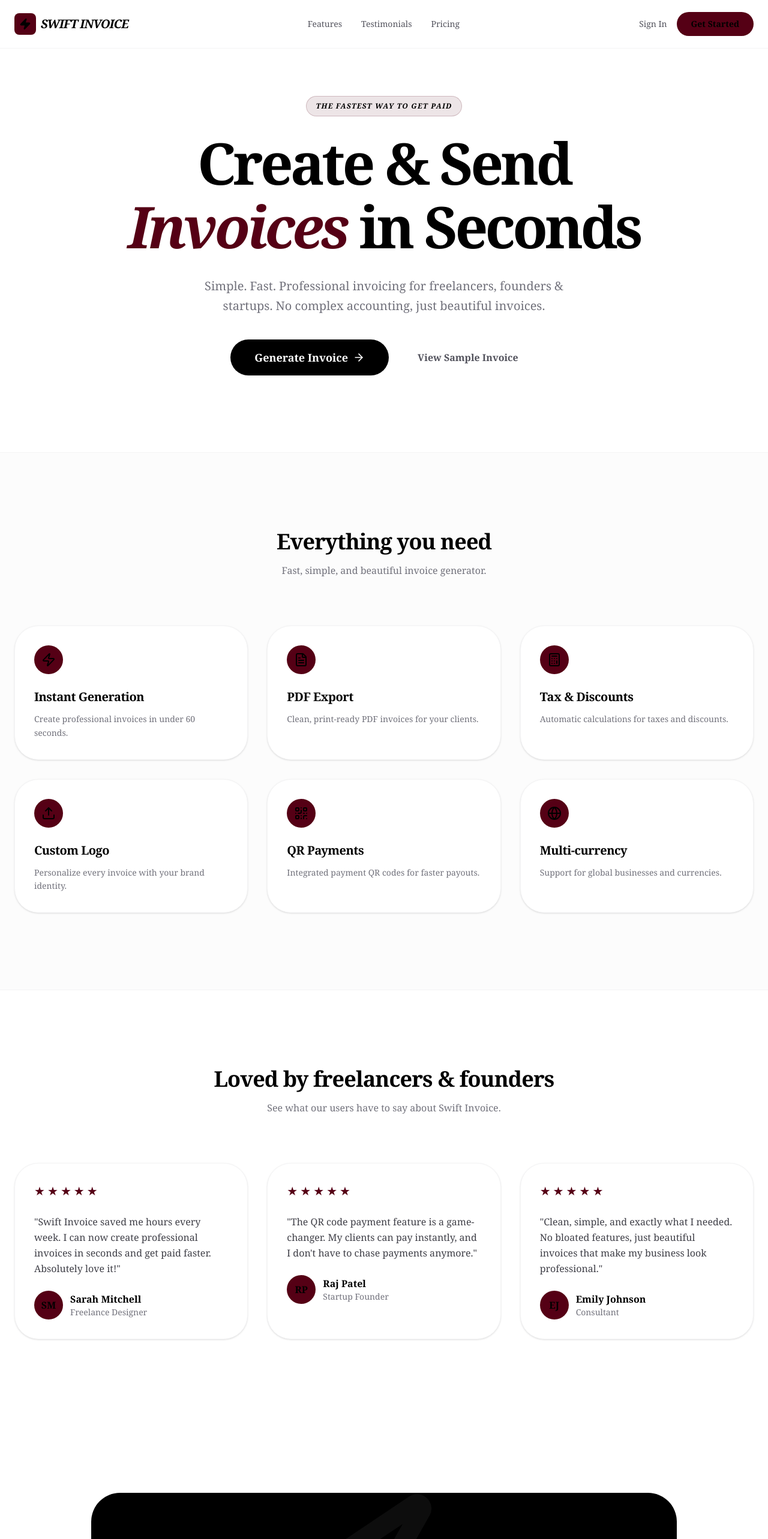
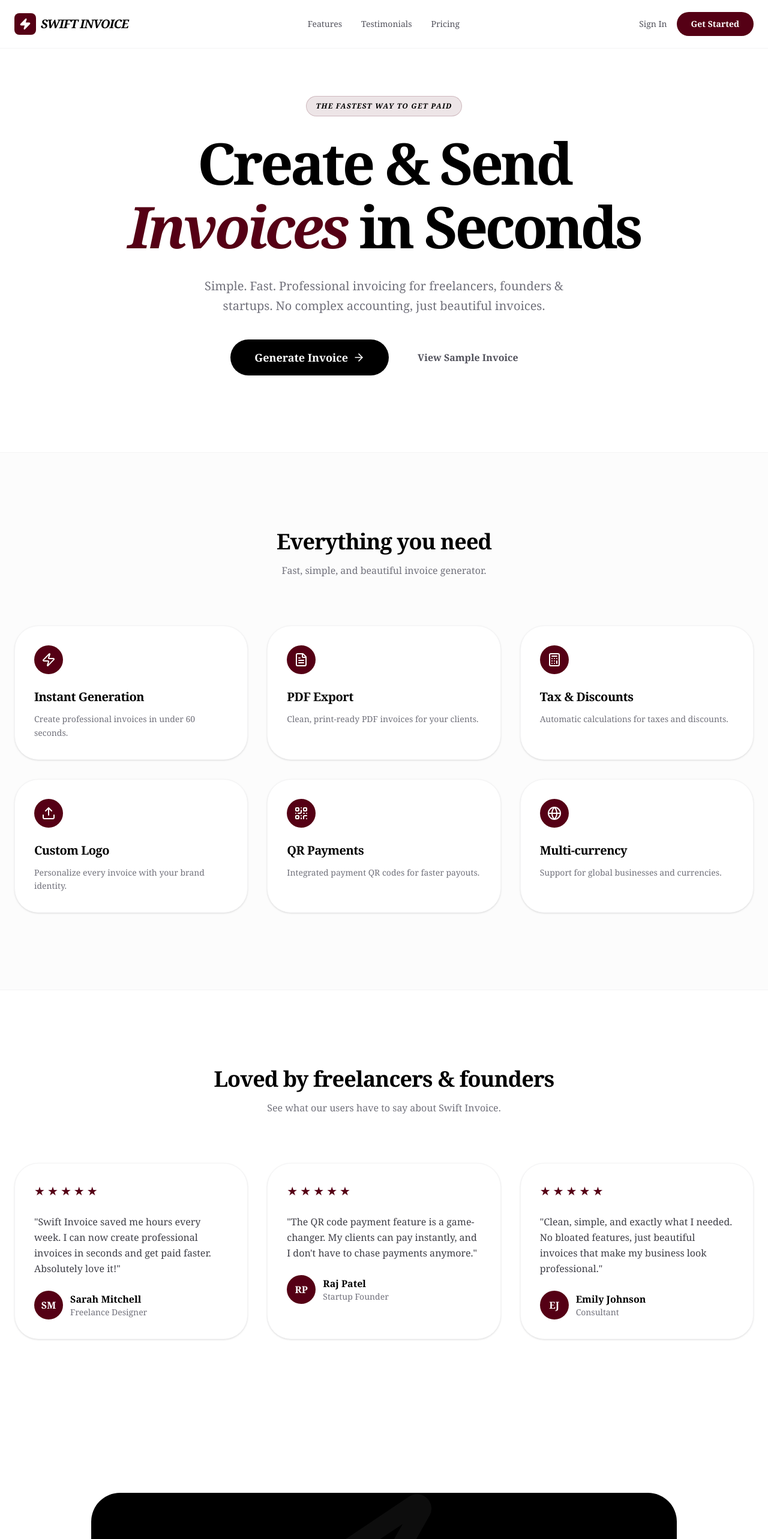
Before and after one commit to sayandeepdas02/Swift-Invoice, a React (Vite) app in the folder frontend/: page / in a window 1280 px wide. Shown: the top 2566 px of the page at 60% size. Built offline with nearby package versions, Linux system fonts and the light colour scheme; no server answers.

Commit message:
revamp ui

```diff
--- a/frontend/src/components/Navbar.jsx
+++ b/frontend/src/components/Navbar.jsx
@@ -17,7 +17,7 @@ const Navbar = () => {
             <div className="max-w-7xl mx-auto px-6 h-20 flex items-center justify-between">
                 <Link to="/" className="flex items-center gap-2 group">
                     <div className="bg-primary p-2 rounded-lg group-hover:rotate-12 transition-transform">
-                        <Zap className="w-5 h-5 text-black fill-black" />
+                        <Zap className="w-5 h-5 text-white fill-white" />
                     </div>
                     <span className="text-xl font-black tracking-tighter uppercase italic">Swift Invoice</span>
                 </Link>
--- a/frontend/src/index.css
+++ b/frontend/src/index.css
@@ -32,7 +32,7 @@
 
 @layer components {
   .btn-primary {
-    @apply bg-primary text-black px-6 py-3 rounded-full font-semibold transition-all hover:bg-zinc-200 hover:shadow-lg active:scale-95 disabled:opacity-50 disabled:cursor-not-allowed;
+    @apply bg-primary text-white px-6 py-3 rounded-full font-semibold transition-all hover:bg-zinc-200 hover:text-black hover:shadow-lg active:scale-95 disabled:opacity-50 disabled:cursor-not-allowed;
   }
 
   .btn-secondary {
--- a/frontend/src/pages/LandingPage.jsx
+++ b/frontend/src/pages/LandingPage.jsx
@@ -62,7 +62,7 @@ const LandingPage = () => {
                                 whileHover={{ y: -5 }}
                                 className="bg-white p-8 rounded-3xl border border-zinc-100 shadow-sm transition-all hover:shadow-xl hover:border-primary/20"
                             >
-                                <div className="w-12 h-12 bg-primary rounded-2xl flex items-center justify-center mb-6 text-black">
+                                <div className="w-12 h-12 bg-primary rounded-2xl flex items-center justify-center mb-6 text-white">
                                     {React.cloneElement(feature.icon, { size: 24 })}
                                 </div>
                                 <h3 className="text-xl font-bold mb-3">{feature.title}</h3>
@@ -95,7 +95,7 @@ const LandingPage = () => {
                                 "Swift Invoice saved me hours every week. I can now create professional invoices in seconds and get paid faster. Absolutely love it!"
                             </p>
                             <div className="flex items-center gap-3">
-                                <div className="w-12 h-12 bg-primary rounded-full flex items-center justify-center font-black text-black">
+                                <div className="w-12 h-12 bg-primary rounded-full flex items-center justify-center font-black text-white">
                                     SM
                                 </div>
                                 <div>
@@ -118,7 +118,7 @@ const LandingPage = () => {
                                 "The QR code payment feature is a game-changer. My clients can pay instantly, and I don't have to chase payments anymore."
                             </p>
                             <div className="flex items-center gap-3">
-                                <div className="w-12 h-12 bg-primary rounded-full flex items-center justify-center font-black text-black">
+                                <div className="w-12 h-12 bg-primary rounded-full flex items-center justify-center font-black text-white">
                                     RP
                                 </div>
                                 <div>
@@ -141,7 +141,7 @@ const LandingPage = () => {
                                 "Clean, simple, and exactly what I needed. No bloated features, just beautiful invoices that make my business look professional."
                             </p>
                             <div className="flex items-center gap-3">
-                                <div className="w-12 h-12 bg-primary rounded-full flex items-center justify-center font-black text-black">
+                                <div className="w-12 h-12 bg-primary rounded-full flex items-center justify-center font-black text-white">
                                     EJ
                                 </div>
                                 <div>
@@ -175,7 +175,7 @@ const LandingPage = () => {
                 <div className="max-w-7xl mx-auto px-6 flex flex-col md:flex-row justify-between items-center gap-8">
                     <div className="flex items-center gap-2">
                         <div className="bg-primary p-1.5 rounded-lg">
-                            <Zap className="w-4 h-4 text-black fill-black" />
+                            <Zap className="w-4 h-4 text-white fill-white" />
                         </div>
                         <span className="text-lg font-black tracking-tighter uppercase italic">Swift Invoice</span>
                     </div>
--- a/frontend/src/pages/SignIn.jsx
+++ b/frontend/src/pages/SignIn.jsx
@@ -32,7 +32,7 @@ const SignIn = () => {
                     </h2>
                     <p className="mt-2 text-center text-sm text-gray-600">
                         Or{' '}
-                        <Link to="/signup" className="font-medium text-emerald-600 hover:text-emerald-500">
+                        <Link to="/signup" className="font-medium text-primary hover:text-primary-dark">
                             create a new account
                         </Link>
                     </p>
@@ -45,7 +45,7 @@ const SignIn = () => {
                                 name="email"
                                 type="email"
                                 required
-                                className="appearance-none rounded-none relative block w-full px-10 py-3 border border-gray-300 placeholder-gray-500 text-gray-900 rounded-t-md focus:outline-none focus:ring-emerald-500 focus:border-emerald-500 focus:z-10 sm:text-sm"
+                                className="appearance-none rounded-none relative block w-full px-10 py-3 border border-gray-300 placeholder-gray-500 text-gray-900 rounded-t-md focus:outline-none focus:ring-primary focus:border-primary focus:z-10 sm:text-sm"
                                 placeholder="Email address"
                                 value={formData.email}
                                 onChange={handleChange}
@@ -57,7 +57,7 @@ const SignIn = () => {
                                 name="password"
                                 type="password"
                                 required
-                                className="appearance-none rounded-none relative block w-full px-10 py-3 border border-gray-300 placeholder-gray-500 text-gray-900 rounded-b-md focus:outline-none focus:ring-emerald-500 focus:border-emerald-500 focus:z-10 sm:text-sm"
+                                className="appearance-none rounded-none relative block w-full px-10 py-3 border border-gray-300 placeholder-gray-500 text-gray-900 rounded-b-md focus:outline-none focus:ring-primary focus:border-primary focus:z-10 sm:text-sm"
                                 placeholder="Password"
                                 value={formData.password}
                                 onChange={handleChange}
@@ -68,7 +68,7 @@ const SignIn = () => {
                     <div>
                         <button
                             type="submit"
-                            className="group relative w-full flex justify-center py-3 px-4 border border-transparent text-sm font-medium rounded-md text-white bg-emerald-600 hover:bg-emerald-700 focus:outline-none focus:ring-2 focus:ring-offset-2 focus:ring-emerald-500 transition-colors duration-200"
+                            className="group relative w-full flex justify-center py-3 px-4 border border-transparent text-sm font-medium rounded-md text-white bg-primary hover:bg-primary-dark focus:outline-none focus:ring-2 focus:ring-offset-2 focus:ring-primary transition-colors duration-200"
                         >
                             Sign in
                             <ArrowRight className="ml-2 h-4 w-4 group-hover:translate-x-1 transition-transform" />
```
Also changed, not shown: frontend/src/pages/SignUp.jsx (+7 -7 lines).
